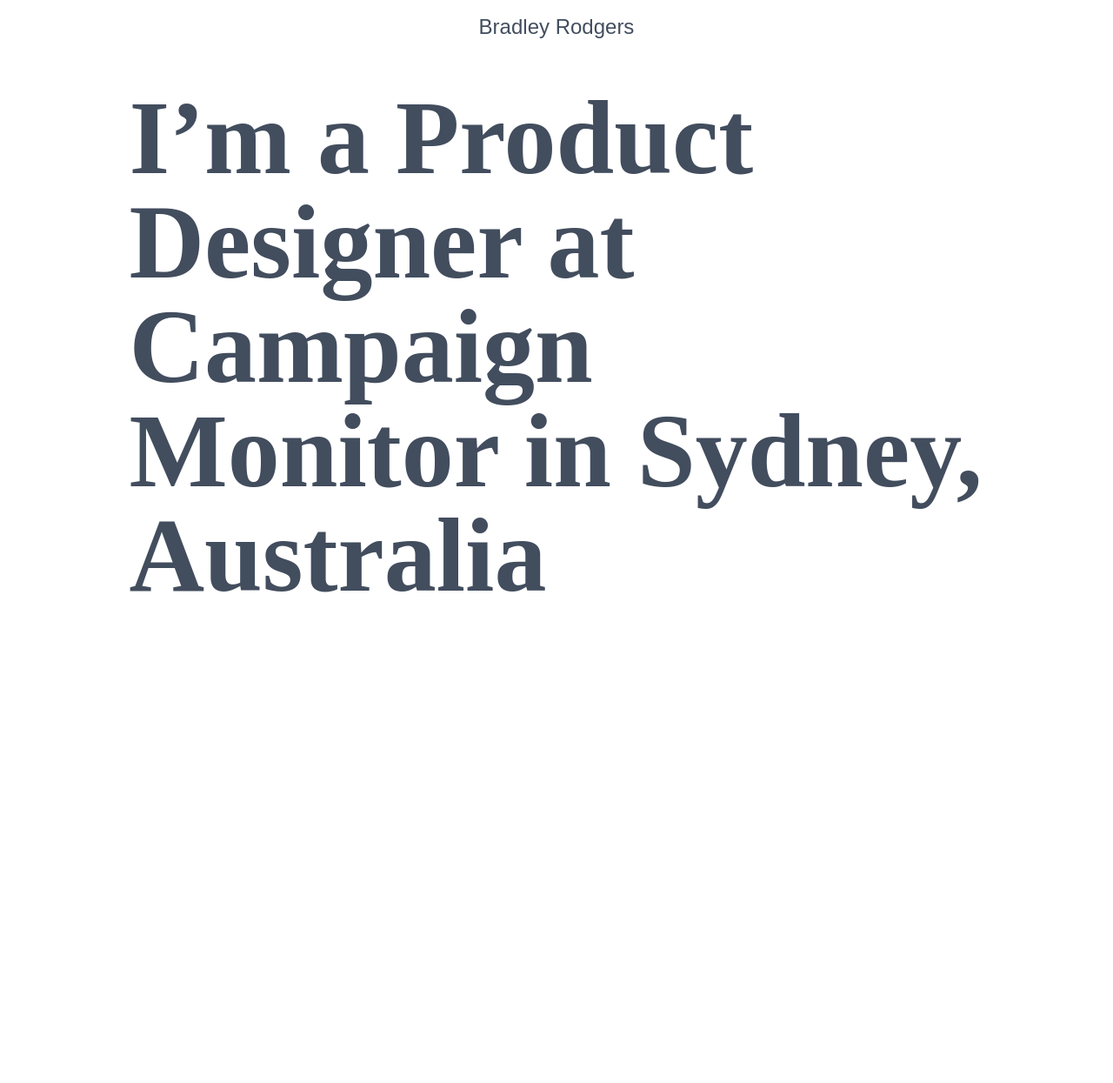
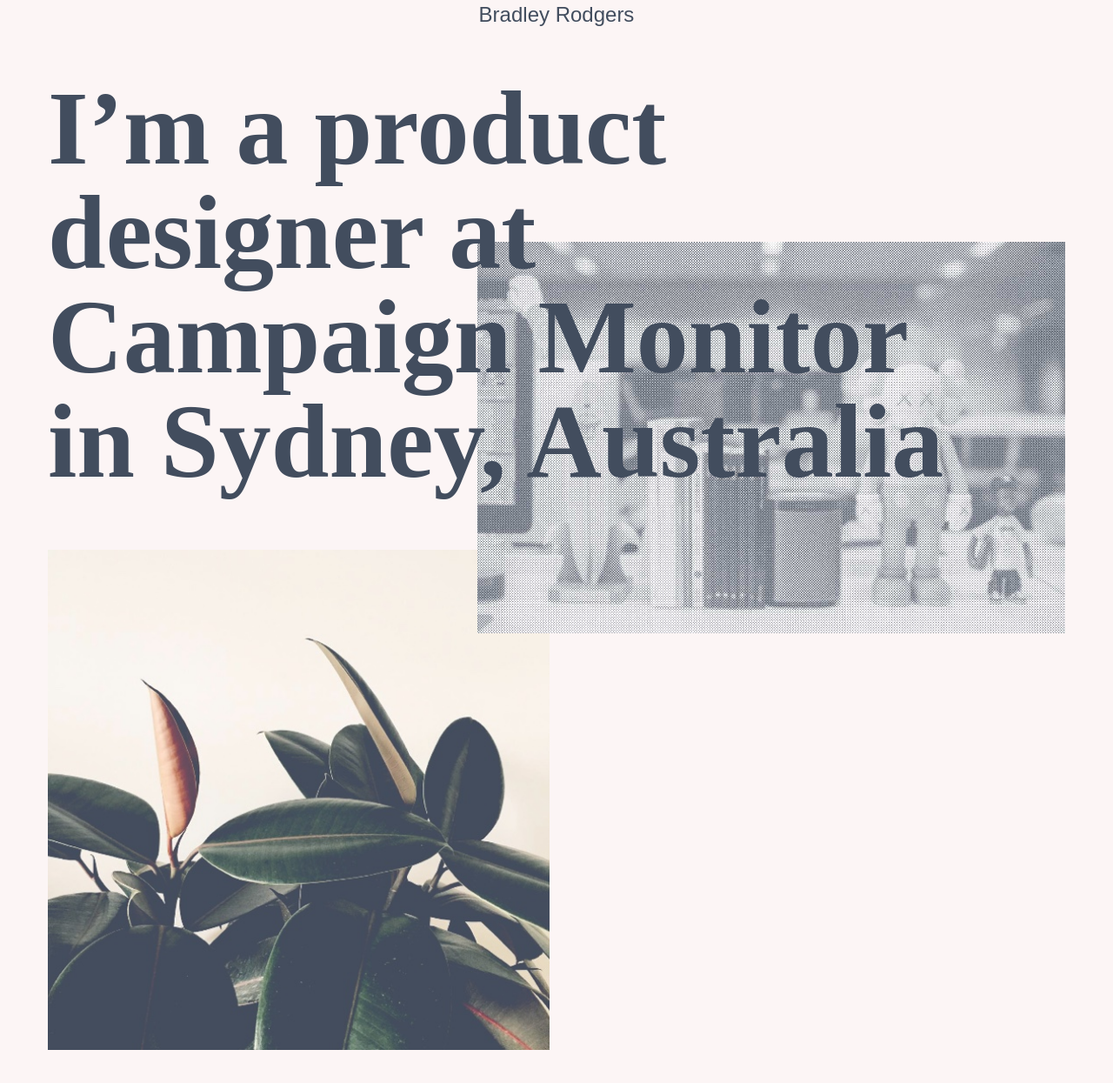
Before and after one commit to bradleyrodgers/bradleyrodgers, a website: page index.html in a window 1280 px wide. Shown: the part 53-1298 px from the top of the page at 87% size. Before the commit the page ends 824 px from the top, so only its background shows below. Drawn offline with Linux system fonts and the light colour scheme.

Commit message:
More styling

```diff
--- a/index.html
+++ b/index.html
@@ -16,14 +16,35 @@
 
 <div class="l-container">
 
-    <div class="l-grid l-grid--align-center">
+    <div class="l-grid">
 
+        <div class="l-grid__item l-grid__item--4-col">
+            &nbsp;
+        </div>
         <div class="l-grid__item l-grid__item--4-col">
             <h1 class="name">Bradley Rodgers</h1>
         </div>
+        <div class="l-grid__item l-grid__item--4-col">
+            &nbsp;
+        </div>
 
-        <div class="l-grid__item l-grid__item--11-col">
-            <p class="headline">I’m a Product Designer at Campaign Monitor in Sydney, Australia</p>
+        <div class="l-grid__item l-grid__item--12-col">
+            <p class="headline">I’m a product designer at Campaign Monitor in Sydney, Australia</p>
+        </div>
+
+        <div class="l-grid__item l-grid__item--5-col">
+            &nbsp;
+        </div>
+        <div class="l-grid__item l-grid__item--7-col">
+            <div class="img-1">
+                <img src="assets/img/desk.jpg">
+            </div>
+        </div>
+
+        <div class="l-grid__item l-grid__item--6-col">
+            <div class="img-2">
+                <img src="assets/img/plant.jpg">
+            </div>
         </div>
 
     </div>
--- a/scss/styles.scss
+++ b/scss/styles.scss
@@ -14,12 +14,20 @@
 
 @import 'library/grid';
 
-
 /**
  * Styles.
  */
 
  $primary-color: #424D5E;
+
+ body {
+ 	background-color: #FCF5F5;
+ }
+
+ img {
+ 	width: 100%;
+ 	height: auto;
+ }
 
  .wf-loading {
  	display: none;
@@ -28,11 +36,11 @@
 .l-container {
 	animation: fadein 2s;
     display: block;
-    max-width: 1170px;
-    min-width: 320px;
+    margin: 0 auto;
+    max-width: rem(1266);
+    min-width: rem(320);
+    padding: rem($g-spacing-4x-large) rem($g-spacing-3x-large);
     width: 100%;
-    margin: 0 auto;
-    padding: 72px 48px;
 }
 
 @keyframes fadein {
@@ -48,10 +56,10 @@
 	color: $primary-color;
 	font-family: "franklin-gothic-urw",sans-serif;
 	font-size: 24px;
-	line-height: 24px;
+	line-height: 1.2;
 	font-weight: 500;
 	text-align: center;
-	margin-bottom: 56px;
+	padding-bottom: rem($g-spacing-4x-large);
 }
 
 .headline {
@@ -59,6 +67,18 @@
 	font-family: "freight-display-pro",serif;
 	font-size: 120px;
 	font-weight: 900;
-	line-height: 120px;
+	line-height: 1;
 
 }
+
+.img-1  {
+	margin-top: -290px;
+	position: relative;
+	z-index: -1;
+}
+
+.img-2 {
+	margin-top:-100px;
+	position: relative;
+	z-index: -2;
+}
```
Also changed, not shown: assets/css/styles.css, assets/img/desk.jpg (added), assets/img/plant.jpg (added).
